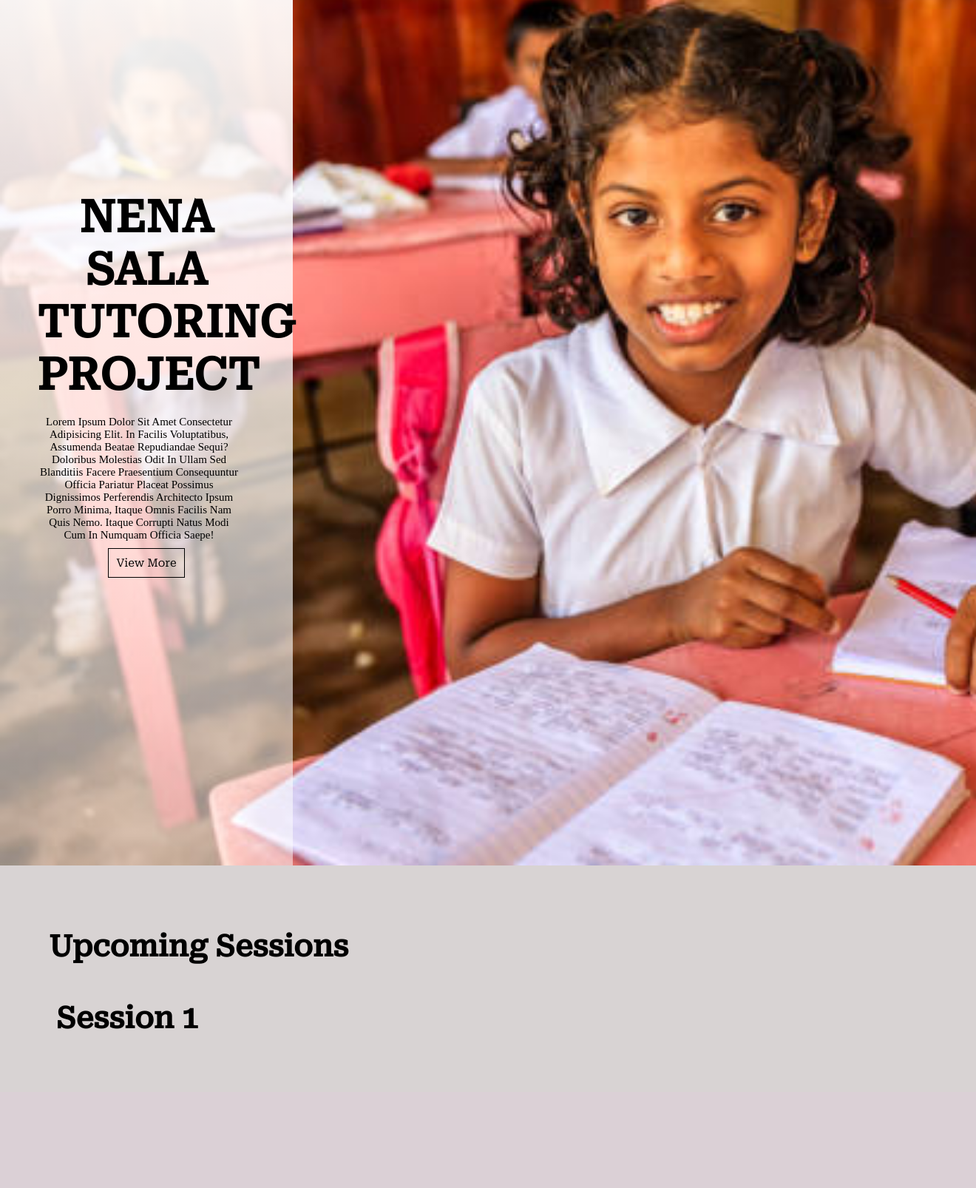
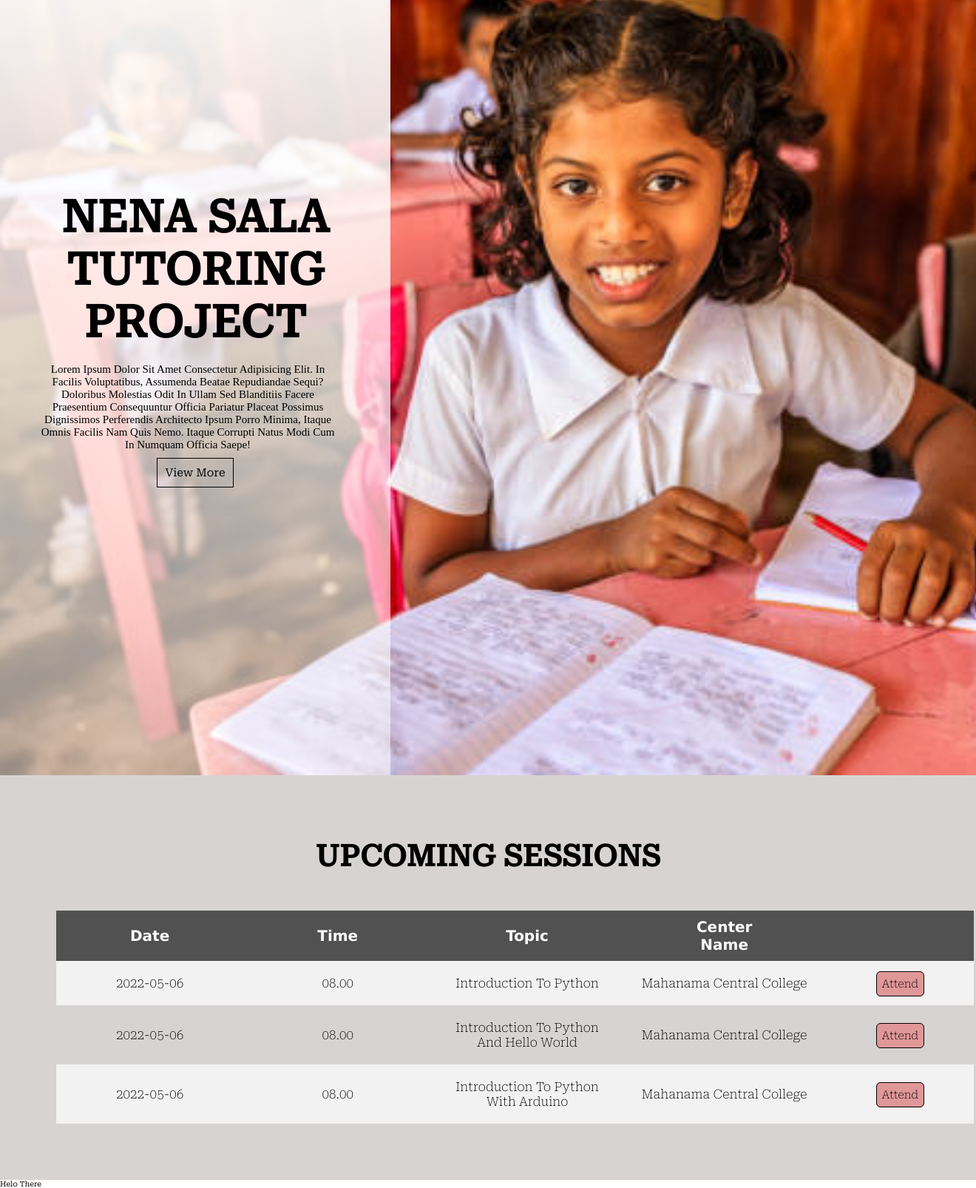
Before and after one commit to RuchiraTharaka/CO226Project_Group16, a PHP site: page / in a window 1320 px wide. Shown: the part 142-1748 px from the top of the page at 74% size. Before the commit the page ends 1533 px from the top, so only its background shows below. Run offline with PHP 8.4, Linux system fonts and the light colour scheme.

Commit message:
add table

```diff
--- a/index.php
+++ b/index.php
@@ -33,18 +33,51 @@
         <div class="content">
             <h3>NENA SALA TUTORING PROJECT</h3>
             <p>Lorem ipsum dolor sit amet consectetur adipisicing elit. In facilis voluptatibus, assumenda beatae repudiandae sequi? Doloribus molestias odit in ullam sed blanditiis facere praesentium consequuntur officia pariatur placeat possimus dignissimos perferendis architecto ipsum porro minima, itaque omnis facilis nam quis nemo. Itaque corrupti natus modi cum in numquam officia saepe!</p>
-            <a href="#" class="btn">View More</a>
+            <a href="#view" class="btn">View More</a>
         </div>
     </section>
 
     <section class="container">
         <h3>upcoming sessions</h3>
         <div class="session-one">
-            <h5>session 1</h5>
             <table>
+                <th>date</th>
+                <th>time</th>
+                <th>topic</th>
+                <th>center name</th>
+                <th></th>
+
+                <tr>
+                <td>2022-05-06</td>
+                <td>08.00</td>
+                <td>Introduction to python</td>
+                <td>Mahanama central college</td>
+                <td><a href="https://www.youtube.com/watch?v=I1Nb6k-TjF8" target="_blank">Attend</a></td>
+                </tr>
+
+                <tr>
+                <td>2022-05-06</td>
+                <td>08.00</td>
+                <td>Introduction to python and hello world</td>
+                <td>Mahanama central college</td>
+                <td><a href="https://www.youtube.com/watch?v=I1Nb6k-TjF8" target="_blank">Attend</a></td>
+                </tr>
+
+                <tr>
+                <td>2022-05-06</td>
+                <td>08.00</td>
+                <td>Introduction to python with arduino</td>
+                <td>Mahanama central college</td>
+                <td><a href="https://www.youtube.com/watch?v=I1Nb6k-TjF8" target="_blank">Attend</a></td>
+                </tr>
+
             </table>
         </div>
     </section>
+
+    <div class="view" id="view">
+        helo there
+    </div>
 
 
     <script src="script.js"></script>
--- a/main.css
+++ b/main.css
@@ -93,7 +93,7 @@ section {
 
 .banner .content {
     background:linear-gradient(rgb(255, 255, 255), rgba(255, 255, 255, 0.5));
-    max-width: 30%;
+    max-width: 40%;
     text-align: center;
     padding: 50vh 5rem;
 }
@@ -131,27 +131,64 @@ section {
 
 .container h3 {
     font-size: 4rem;
-    text-transform: capitalize;
+    text-transform: uppercase;
+    text-align: center;
     padding: 2rem 0;
     padding-bottom: 4rem;
 }
 
 .container .session-one {
     padding:  1rem;
-}
-
-.container .session-one:hover {
-    padding:  1rem;
-    background:linear-gradient(rgb(255, 255, 255, 1), rgba(255, 0, 255, 0.3));
+    align-items: center;
 }
 
 .container .session-one h5 {
     font-size: 4rem;
 }
 
+.container .session-one table{
+    margin-left: auto;
+    margin-right: auto;
+    font-weight: 200;
+    border: 0px solid;
+    border-collapse: collapse;
+}
+
+.container .session-one table th{
+    font-family: 'Lucida Sans', 'Lucida Sans Regular', 'Lucida Grande', 'Lucida Sans Unicode', Geneva, Verdana, sans-serif;
+    text-transform: capitalize;
+    font-size: 2rem;
+    padding: 1rem 10rem;
+    background: rgb(82, 81, 81);
+    color: #fff;
+}
+
+
 .container .session-one table td{
     font-family: var(--font);
     text-transform: capitalize;
-    font-size: 2rem;
+    font-size: 1.7rem;
     padding: 2rem 2rem;
+    text-align: center;
 }
+
+tr:nth-child(even) {background-color: #f2f2f2;}
+
+.container .session-one table tr:hover{
+    background-color: rgb(82, 81, 81);
+    color: #fff;
+}
+
+.container .session-one table td a{
+    font-size: 1.5rem;
+    color: #000;
+    background-color: rgb(224, 151, 151);
+    border: 1px solid #000  ;
+    padding: 0.7rem;
+    border-radius: 6px;
+}
+
+.container .session-one table td a:hover{
+    background-color: rgb(82, 2, 2);
+    color: rgb(255, 255, 255);
+}
```
